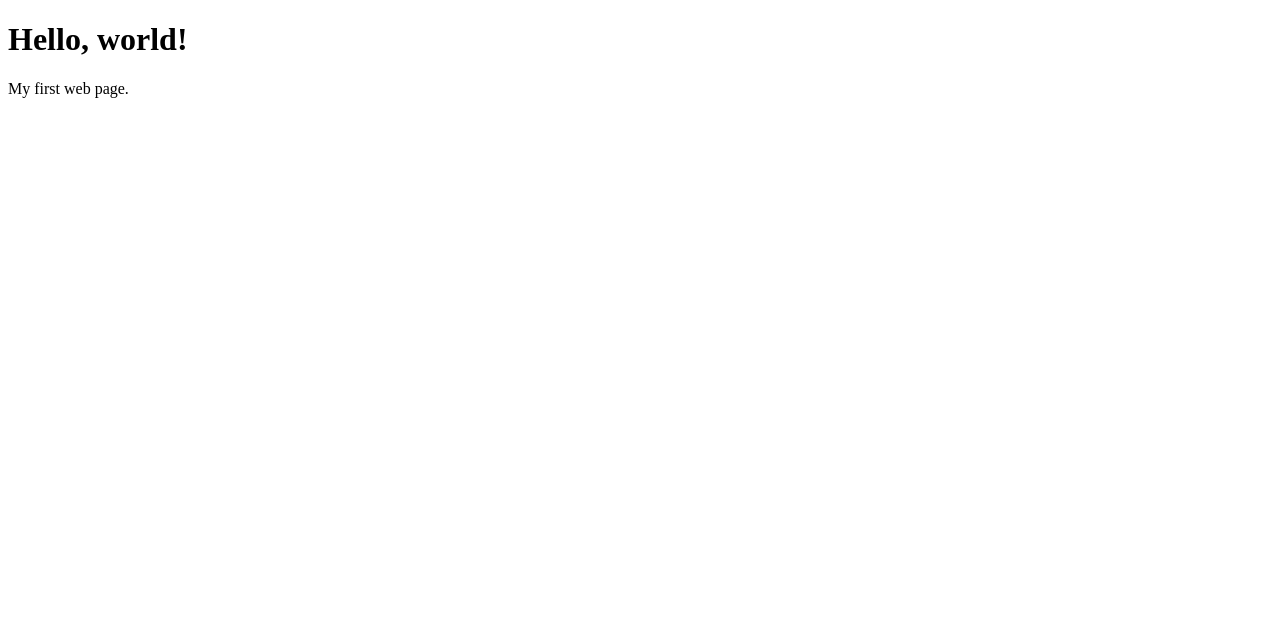
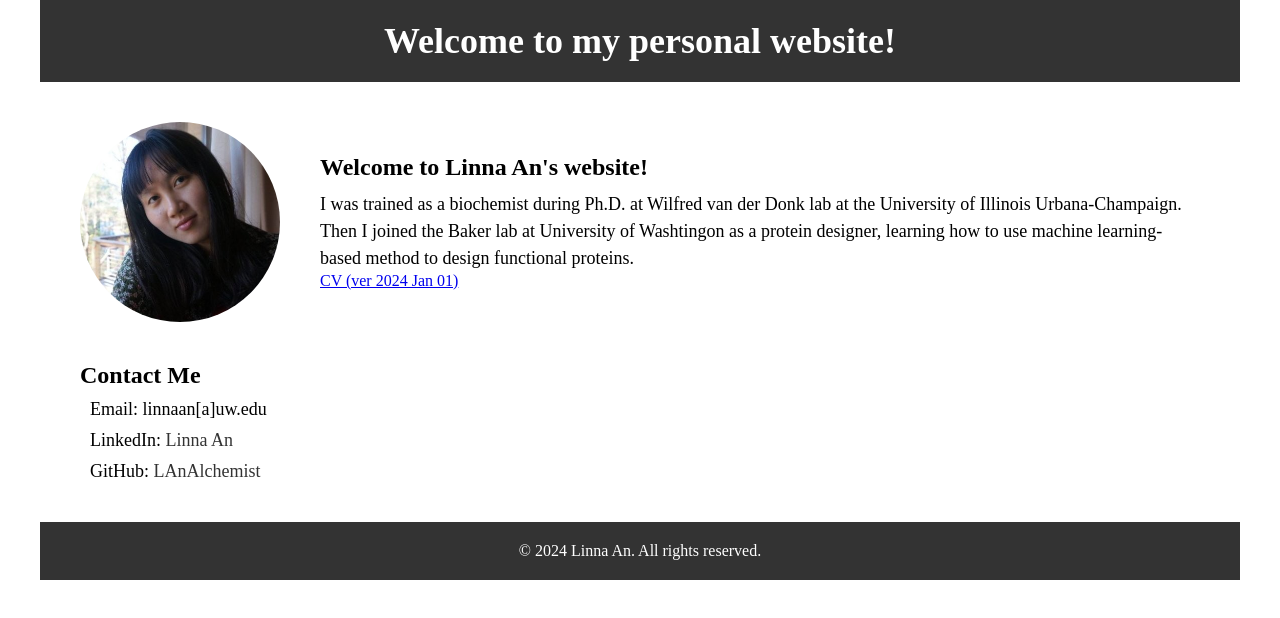
Before and after one commit to LAnAlchemist/LAnAlchemist.github.io, a plain HTML site: page index.html in a window 1280 px wide. Drawn offline with Linux system fonts and the light colour scheme.

Commit message:
add more

```diff
--- a/index.html
+++ b/index.html
@@ -1,11 +1,123 @@
-<!doctype html>
+<!DOCTYPE html>
 <html lang="en">
-  <head>
-    <meta charset="utf-8">
-    <title>Hello, world!</title>
-  </head>
-  <body>
-    <h1>Hello, world!</h1>
-    <p>My first web page.</p>
-  </body>
+<head>
+    <meta charset="UTF-8">
+    <meta name="viewport" content="width=device-width, initial-scale=1.0">
+    <title>Linna An, Ph.D. in Chemistry</title>
+    <style>
+        /* You can add your own CSS styles here */
+        * {
+            box-sizing: border-box;
+            margin: 0;
+            padding: 0;
+        }
+        .container {
+            max-width: 1200px;
+            margin: 0 auto;
+        }
+        .header {
+            background-color: #333;
+            color: white;
+            padding: 20px;
+            text-align: center;
+        }
+        .header h1 {
+            font-size: 36px;
+        }
+        .profile {
+            display: flex;
+            align-items: center;
+            margin: 40px;
+        }
+        .profile-image {
+            width: 200px;
+            height: 200px;
+            border-radius: 50%;
+            object-fit: cover;
+        }
+        .profile-content {
+            margin-left: 40px;
+        }
+        .profile-content h2 {
+            font-size: 24px;
+            margin-bottom: 10px;
+        }
+        .profile-content p {
+            font-size: 18px;
+            line-height: 1.5;
+        }
+        .skills {
+            margin: 40px;
+        }
+        .skills h2 {
+            font-size: 24px;
+            margin-bottom: 10px;
+        }
+        .skills ul {
+            list-style: none;
+            display: flex;
+            flex-wrap: wrap;
+        }
+        .skills li {
+            font-size: 18px;
+            background-color: #eee;
+            padding: 10px;
+            margin: 10px;
+            border-radius: 10px;
+        }
+        .contact {
+            margin: 40px;
+        }
+        .contact h2 {
+            font-size: 24px;
+            margin-bottom: 10px;
+        }
+        .contact ul {
+            list-style: none;
+        }
+        .contact li {
+            font-size: 18px;
+            margin: 10px;
+        }
+        .contact a {
+            color: #333;
+            text-decoration: none;
+        }
+        .footer {
+            background-color: #333;
+            color: white;
+            padding: 20px;
+            text-align: center;
+        }
+    </style>
+</head>
+<body>
+    <div class="container">
+        <div class="header">
+            <h1>Welcome to my personal website!</h1>
+        </div>
+        <div class="profile">
+            <img src="linnaan.png" alt="LA photo" class="profile-image">
+            <div class="profile-content">
+                <h2>Welcome to Linna An's website!</h2>
+                <p>I was trained as a biochemist during Ph.D. at Wilfred van der Donk lab at the University of Illinois Urbana-Champaign.</p>
+                <p>Then I joined the Baker lab at University of Washtingon as a protein designer, learning how to use machine learning-based method to design functional proteins.</p>
+                <a href="LA_CV.pdf">CV (ver 2024 Jan 01)</a>
+            </div>
+        </div>
+
+        <div class="contact">
+            <h2>Contact Me</h2>
+            <ul>
+                <li>Email: linnaan[a]uw.edu</li>
+                <li>LinkedIn: <a href="https://www.linkedin.com/in/linna-an-2539b739/">Linna An</a></li>
+                <li>GitHub: <a href="https://github.com/LAnAlchemist">LAnAlchemist</a></li>
+                <!-- You can add more contact details here -->
+            </ul>
+        </div>
+        <div class="footer">
+            <p>© 2024 Linna An. All rights reserved.</p>
+        </div>
+    </div>
+</body>
 </html>
```
Also changed, not shown: linnaan.png (added), 1 other file.
